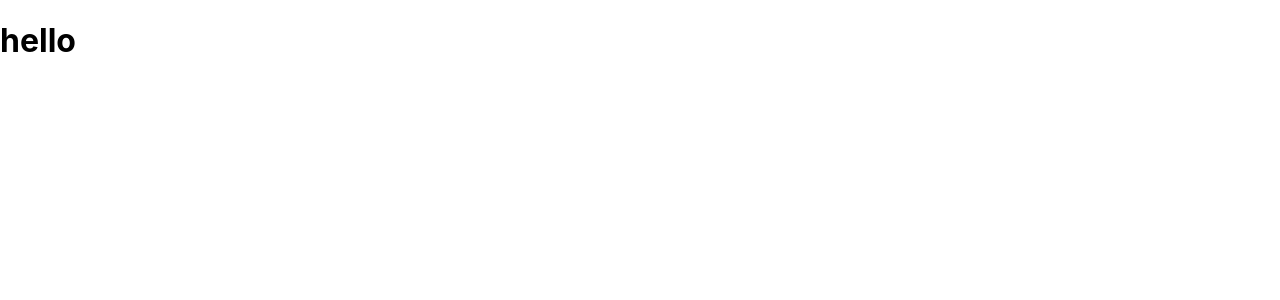
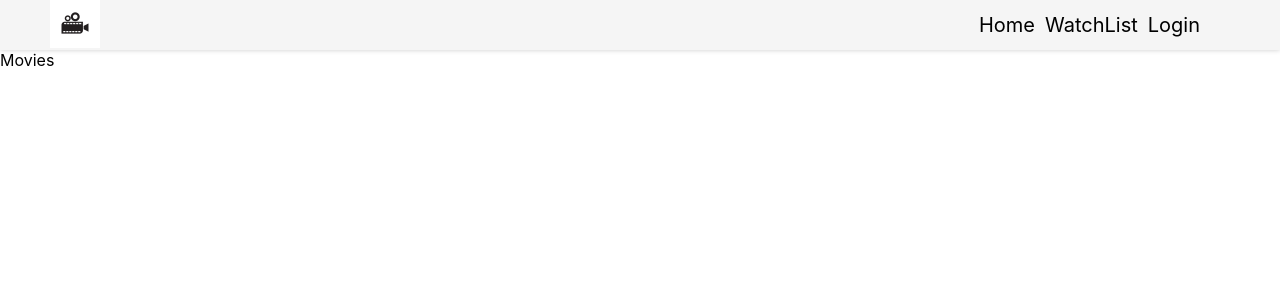
Before and after one commit to GSG-G11/moviefy, a React (Create React App) app: page / in a window 1280 px wide. Shown: the top 300 px of the page. Built offline with nearby package versions, Linux system fonts and the light colour scheme.

Commit message:
create navbar component Relates #7

```diff
--- a/src/App.jsx
+++ b/src/App.jsx
@@ -1,10 +1,18 @@
 import React from 'react';
+import { Route, Routes, BrowserRouter } from 'react-router-dom';
+import Nav from './Component/Nav';
+import Movies from './Component/Movies';
 
 function App() {
   return (
-    <div>
-      <h1>hello</h1>
-    </div>
+    <BrowserRouter>
+      <div>
+        <Nav />
+        <Routes>
+          <Route path="/" element={<Movies />} />
+        </Routes>
+      </div>
+    </BrowserRouter>
   );
 }
 
--- /dev/null
+++ b/src/Component/Movies.jsx
@@ -0,0 +1,9 @@
+import React from 'react';
+
+function Movies() {
+  return (
+    <div>Movies</div>
+  );
+}
+
+export default Movies;
--- a/src/Component/Nav.jsx
+++ b/src/Component/Nav.jsx
@@ -1,8 +1,20 @@
 import React from 'react';
+import { Link } from 'react-router-dom';
+import logo from '../assets/logo.jpg';
+import './css/Nav.css';
 
 function Nav() {
   return (
-    <div />
+    <nav className="navBar">
+      <div className="logo">
+        <img className="logoImg" src={logo} alt="logo" />
+      </div>
+      <div className="navBar-Link">
+        <Link className="link" to="/">Home</Link>
+        <Link className="link" to="/watchList">WatchList</Link>
+        <Link className="link" to="/Login">Login</Link>
+      </div>
+    </nav>
   );
 }
 
--- a/src/Component/css/Nav.css
+++ b/src/Component/css/Nav.css
@@ -0,0 +1,33 @@
+.navBar{
+    display: flex;
+    flex-direction: row;
+    justify-content: space-between;
+    align-items: center;
+    height: 50px;
+    background-color: #f5f5f5;
+    box-shadow: 0px 0px 5px #ccc;
+    padding: 0px 50px;
+}
+
+.logoImg{
+    width: 50px;
+    height: 50px;
+    margin-right: 20px;
+}
+.navBar-Link{
+    font-size: 20px;
+    color: #000;
+    text-decoration: none;
+    margin-right: 20px;
+}
+.navBar-Link .link{
+    color: #000;
+    text-decoration: none;
+    margin-right: 10px;
+}
+
+.navBar-Link .link:hover{
+    background-color: red;
+    color:rgb(35, 66, 53);
+    cursor: pointer;
+}
```
Also changed, not shown: src/Component/Home.jsx (deleted), src/assets/logo.jpg (added), 1 other file (tests, documents, lock files or other folders).
